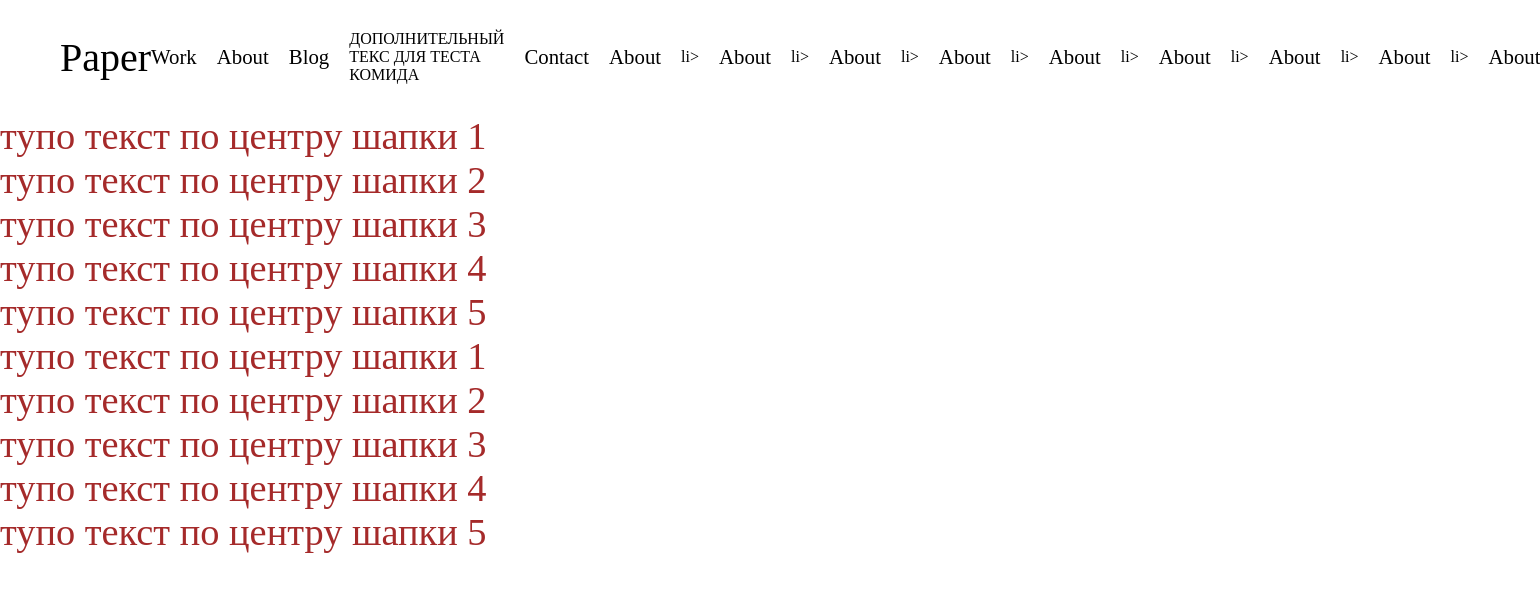
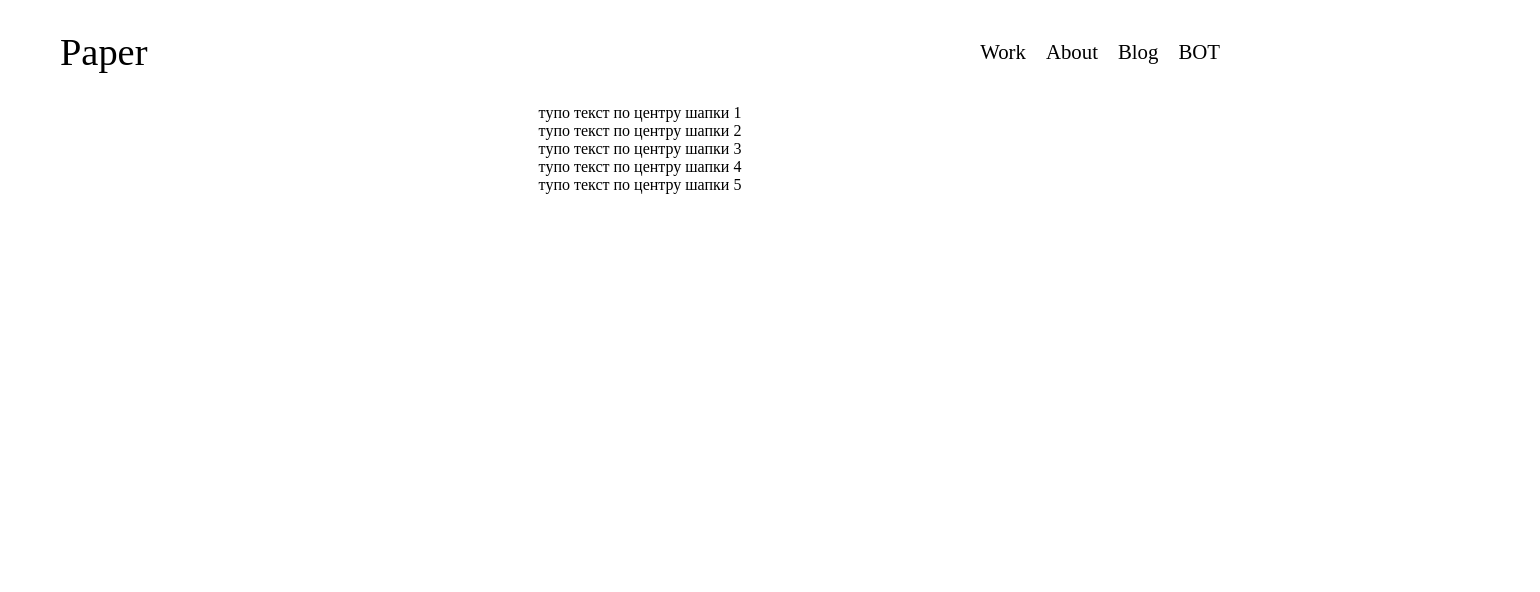
Before and after one commit to d-zhar/Lesson1, a plain HTML site: page index.html in a window 1280 px wide. Shown: the whole page, 1540 px wide, since content can reach past the window. Drawn offline with Linux system fonts and the light colour scheme.

Commit message:
first commit

```diff
--- a/index.html
+++ b/index.html
@@ -24,35 +24,7 @@
               <a class="header__nav-link" href="">Blog</a>
             </li>
             <li>
-
-              ДОПОЛНИТЕЛЬНЫЙ ТЕКС ДЛЯ ТЕСТА КОМИДА
-              <li>
-              <a class="header__nav-link" href="">Contact</a>
-            </li>
-            <li>
-              <a class="header__nav-link" href="">About</a>
-            </li>
-            li>
-              <a class="header__nav-link" href="">About</a>
-            </li>
-            li>
-              <a class="header__nav-link" href="">About</a>
-            </li>
-            li>
-              <a class="header__nav-link" href="">About</a>
-            </li>
-            li>
-              <a class="header__nav-link" href="">About</a>
-            </li>li>
-            <a class="header__nav-link" href="">About</a>
-          </li>li>
-          <a class="header__nav-link" href="">About</a>
-        </li>
-            li>
-              <a class="header__nav-link" href="">About</a>
-            </li>
-            li>
-              <a class="header__nav-link" href="">About</a>
+              <a class="header__nav-link" href="">BOT</a>
             </li>
           </ul>
         </nav>
@@ -60,6 +32,7 @@
       </div>
     </header>
     <main>
+      <div class="main__box-grid">
         <div class="main__text">
           <p>тупо текст по центру шапки 1</p>
           <p>тупо текст по центру шапки 2</p>
@@ -67,12 +40,6 @@
           <p>тупо текст по центру шапки 4</p>
           <p>тупо текст по центру шапки 5</p>
         </div>
-      <div class="main__text">
-        <p>тупо текст по центру шапки 1</p>
-        <p>тупо текст по центру шапки 2</p>
-        <p>тупо текст по центру шапки 3</p>
-        <p>тупо текст по центру шапки 4</p>
-        <p>тупо текст по центру шапки 5</p>
       </div>
     </main>
     <footer></footer>
--- a/main.css
+++ b/main.css
@@ -15,7 +15,8 @@
 }
 
 .logo {
-  font-size: 2.5rem;
+  font-size: 2.4rem;
+  color: #000;
 }
 
 .header__nav-link {
@@ -23,9 +24,11 @@
   font-size: 1.3rem;
 }
 
-.main__text {
-  font-size: 2.4rem;
-  color: brown;
-  display: grid;
-  align-items: start;
+.main__box-grid {
+  text-align: center;
 }
+
+.header__img {
+  width: 20px;
+  height: 20px;
+}
```
Lines whose indentation alone changed are shown as unchanged.
